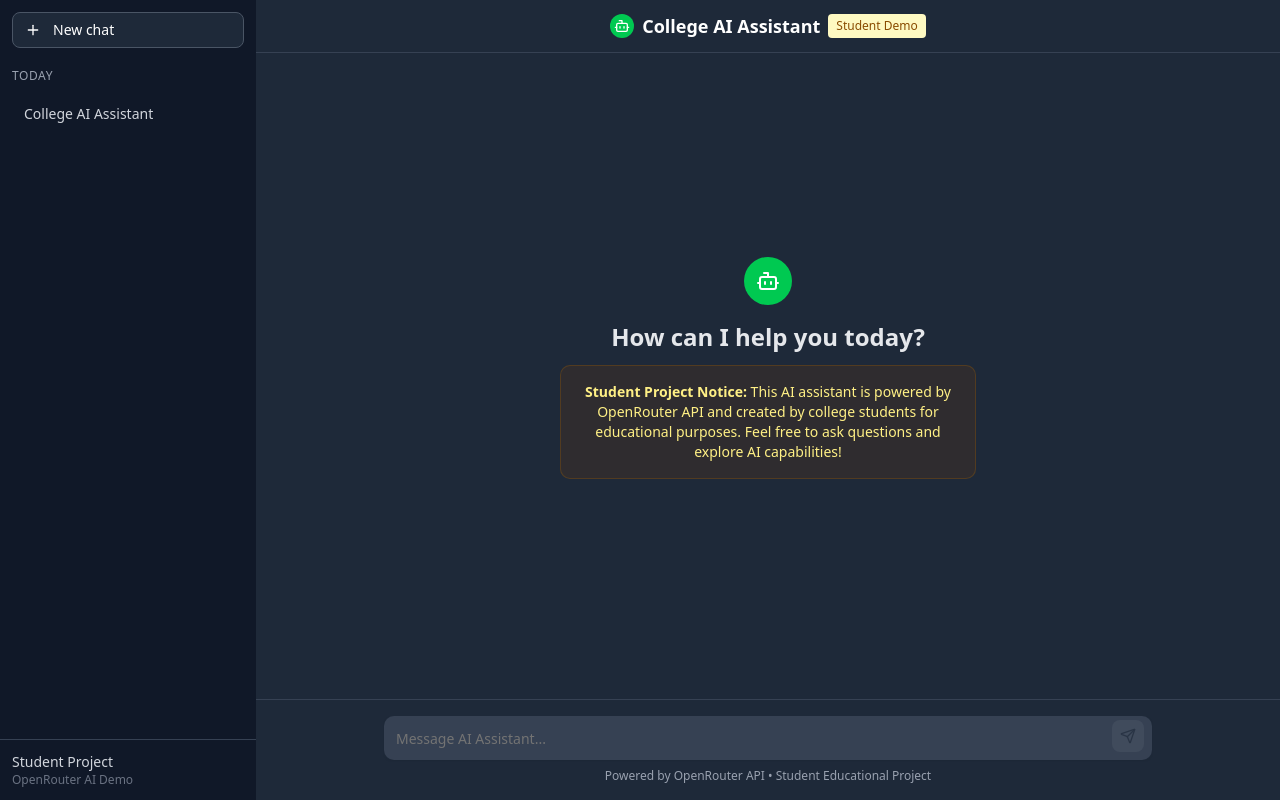
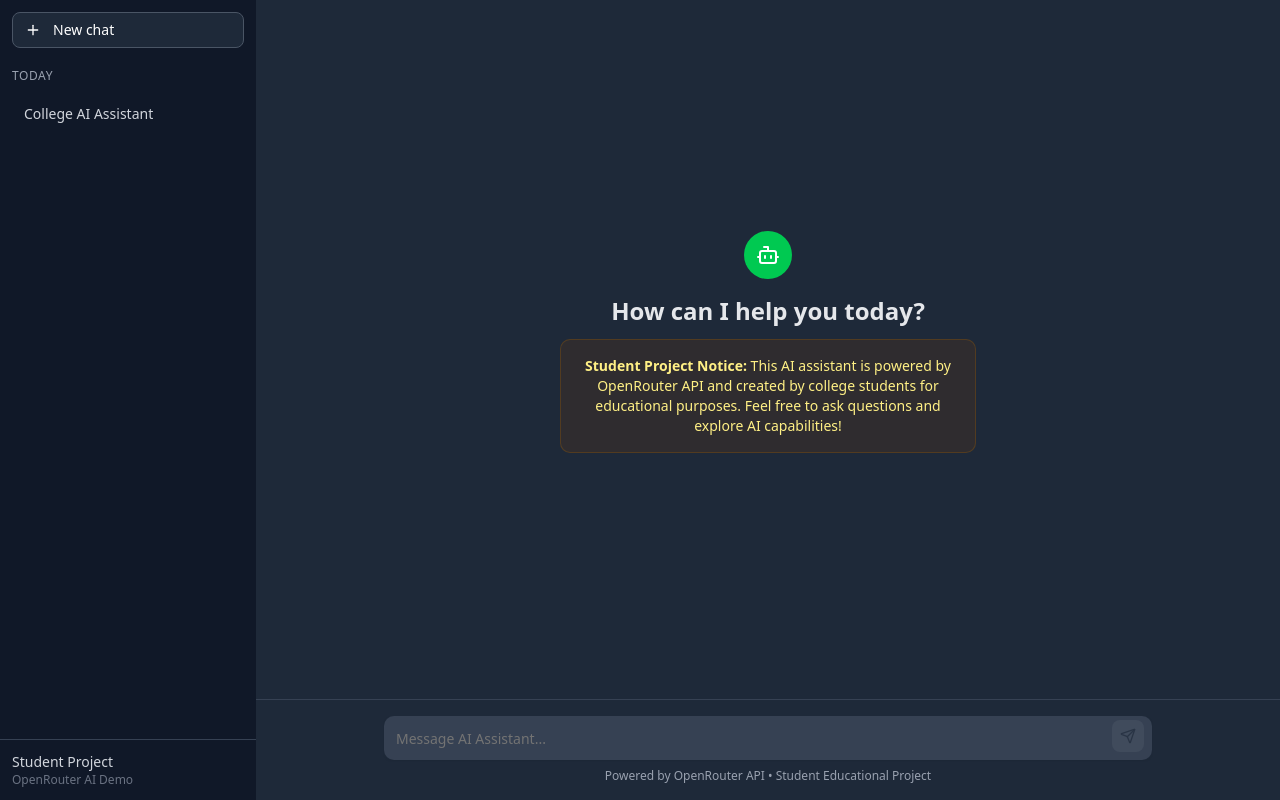
Before and after one commit to mahendra189/knowsarhad, a Next.js app: page / in a window 1280 px wide. Built offline with nearby package versions, Linux system fonts and the light colour scheme.

Commit message:
remove topbar

```diff
--- a/app/page.tsx
+++ b/app/page.tsx
@@ -115,18 +115,6 @@ export default function ChatGPTInterface() {
 
       {/* Main Chat Area */}
       <div className="flex-1 flex flex-col">
-        {/* Header */}
-        <div className="border-b border-gray-700 bg-gray-800 px-4 py-3">
-          <div className="flex items-center justify-center">
-            <div className="flex items-center gap-2">
-              <div className="w-6 h-6 bg-green-500 rounded-full flex items-center justify-center">
-                <Bot className="w-4 h-4 text-white" />
-              </div>
-              <h1 className="text-lg font-semibold text-white">College AI Assistant</h1>
-              <span className="text-xs bg-yellow-100 text-yellow-800 px-2 py-1 rounded">Student Demo</span>
-            </div>
-          </div>
-        </div>
 
         {/* Messages */}
         <div className="flex-1 overflow-y-auto">
```
